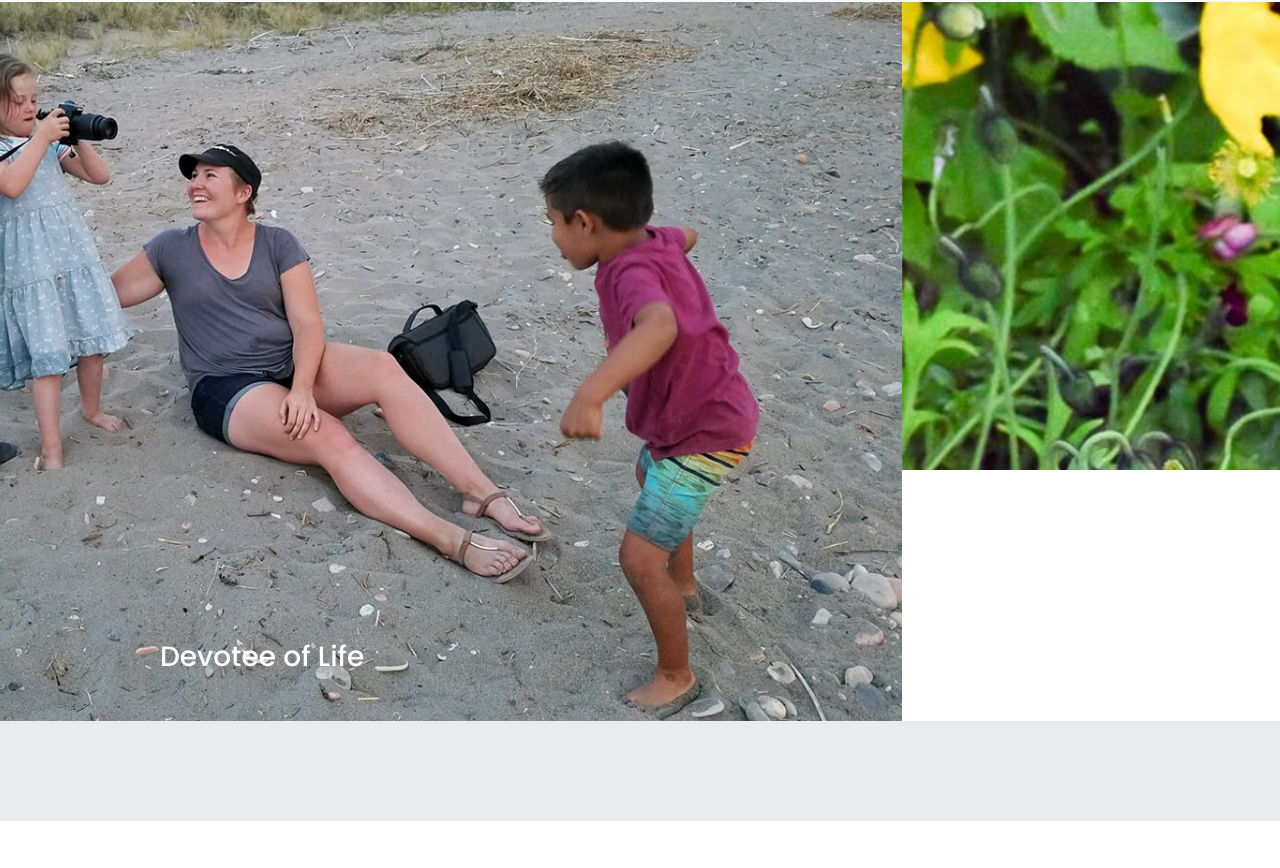
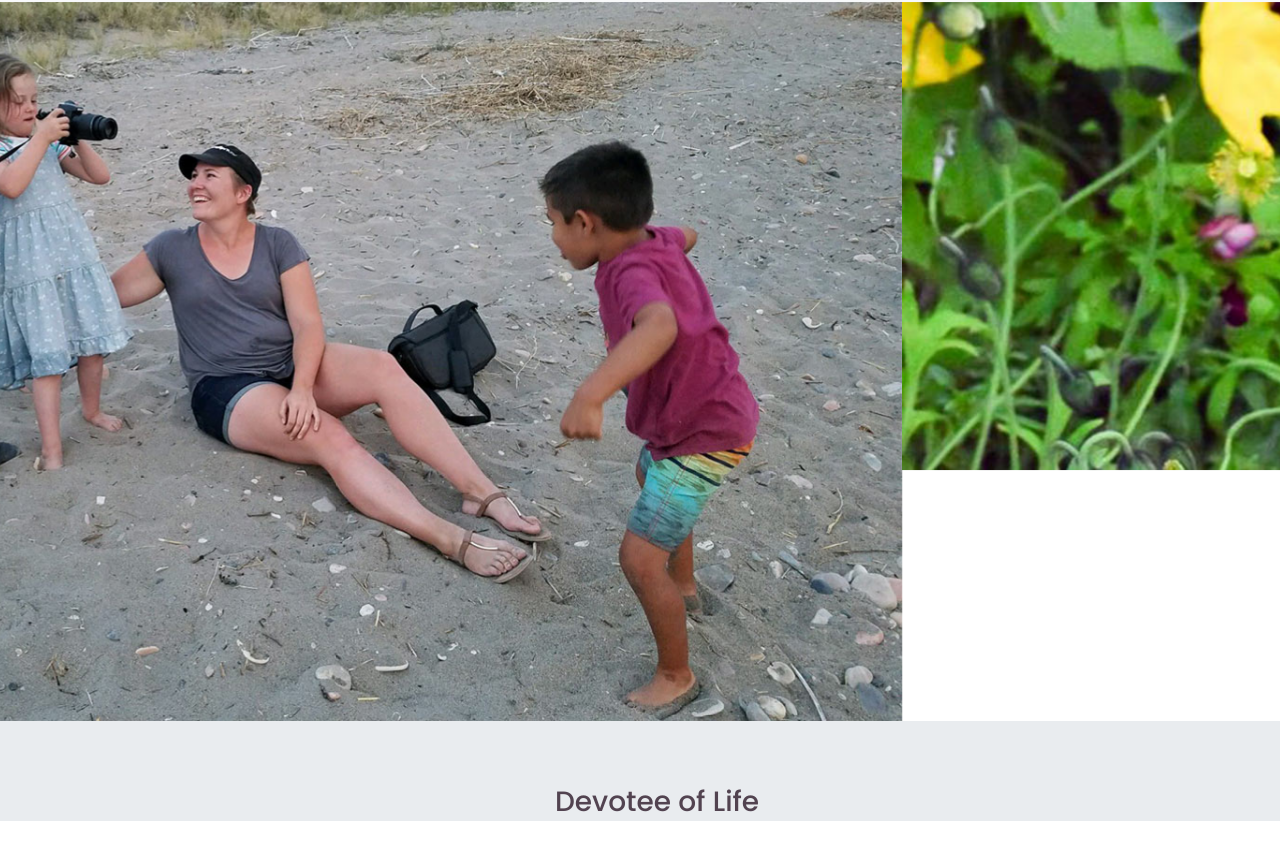
Before and after one commit to Cassandra-Fuentes/Cassandra-Fuentes.github.io, a plain HTML site: page index.html in a window 1280 px wide. Shown: the part 84-952 px from the top of the page. Drawn offline with nearby package versions, Linux system fonts and the light colour scheme.

Commit message:
Update index.html

```diff
--- a/index.html
+++ b/index.html
@@ -56,14 +56,14 @@
         <div class="carousel-item active">
         <img src="Images/DSC_0011.jpg">
         <div class="carousel-caption">
-            <h3>Devotee of Life</h3>
+
             </div>
         </div>
 
         <div class="carousel-item">
         <img src="Images/flowers.jpg">
 	<div class="carousel-caption">
-            <h3>Devotee of Life</h3>
+
             </div>
 
         </div>
@@ -71,7 +71,7 @@
         <div class="carousel-item">
         <img src="Images/Photo_Projects.jpg">
 	 <div class="carousel-caption">
-            <h3>Devotee of Life</h3>
+
             </div>
 
         </div>
@@ -82,7 +82,7 @@
 <div class="container-fluid">
     <div class="row jumbotron">
     <div class="col-xs-12 col-sm-12 col-md-9 col-lg-9 col-xl-12">
-        <p></p>
+        <p><h3>Devotee of Life</h3></p>
         </div>
 
     </div>
```
